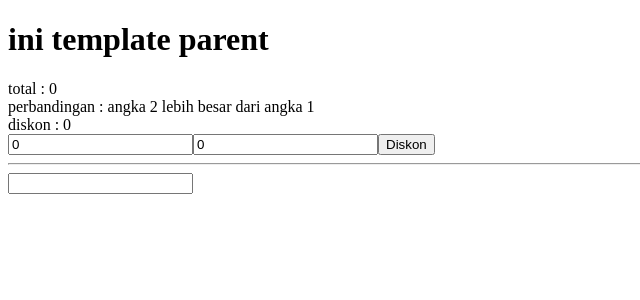
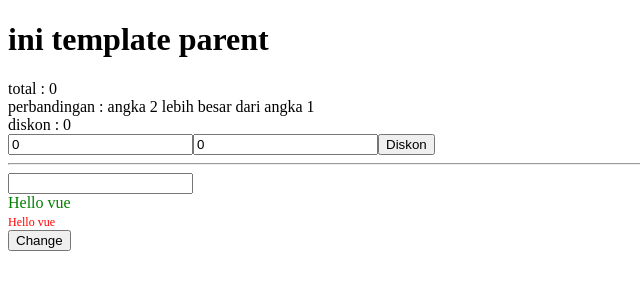
Before and after one commit to Fikri-mtwoo/vue-option-api, a Vue app: page / in a window 1280 px wide. Shown: the top 300 px of the page, without its empty margins (0-640 px from the left). Built offline with nearby package versions, Linux system fonts and the light colour scheme.

Commit message:
dynamic class

```diff
--- a/src/components/BlankTemplate.vue
+++ b/src/components/BlankTemplate.vue
@@ -6,7 +6,10 @@
     <input type="number" v-model="numb2">
     <button @click="diskon()">Diskon</button>
     <hr>
-    <input v-model="message">
+    <input v-model="message"><br>
+    <span :class="status ? 'success' : 'danger' ">Hello vue</span><br>
+    <span :class="[fc, fz]">Hello vue</span><br>
+    <button @click="status = !status">Change</button>
 </template>
 <script>
 export default{
@@ -14,7 +17,10 @@ export default{
         return {
             numb1 : 0,
             numb2 : 0,
-            message : ""
+            message : "",
+            status : true,
+            fc : 'danger',
+            fz : 'fz-12'
         }
     },
     computed : {
@@ -50,3 +56,14 @@ export default{
     }
 }
 </script>
+<style scoped>
+.success{
+    color: green;
+}
+.danger{
+    color: red;
+}
+.fz-12 {
+    font-size: 12px;
+}
+</style>
```
